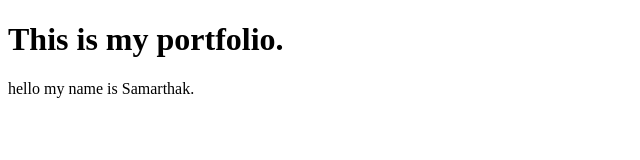
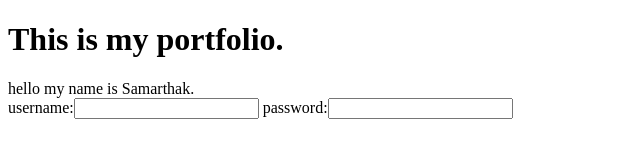
Before and after one commit to Samarthak123/Portfolio, a plain HTML site: page index.html in a window 1280 px wide. Shown: the whole page, without its empty margins (0-640 px from the left). Drawn offline with Linux system fonts and the light colour scheme.

Commit message:
form banako

```diff
--- a/index.html
+++ b/index.html
@@ -6,5 +6,11 @@
         This is my portfolio.
     </h1>
     hello my name is Samarthak.
+
+    <form>
+        username:<input type="text">
+        password:<input type="password">
+            </form>
+
 </body>
 </html>
```
